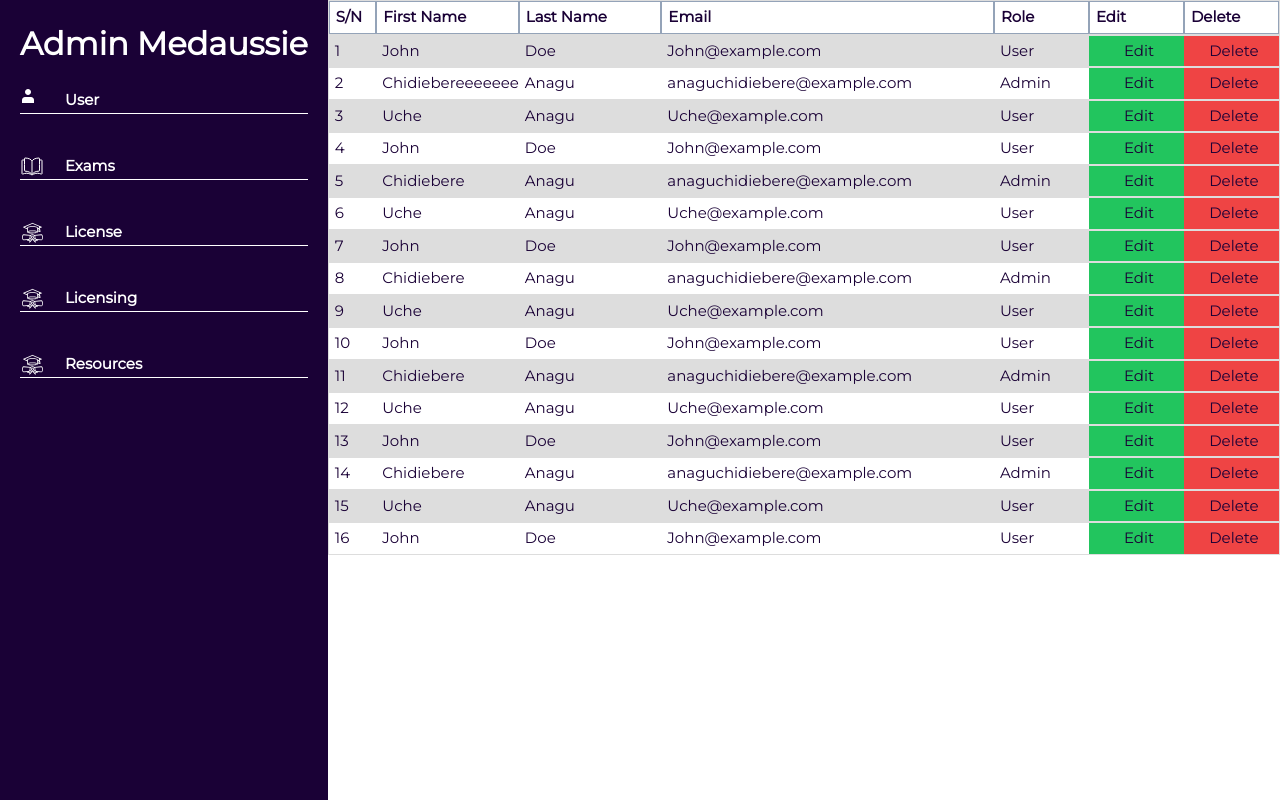
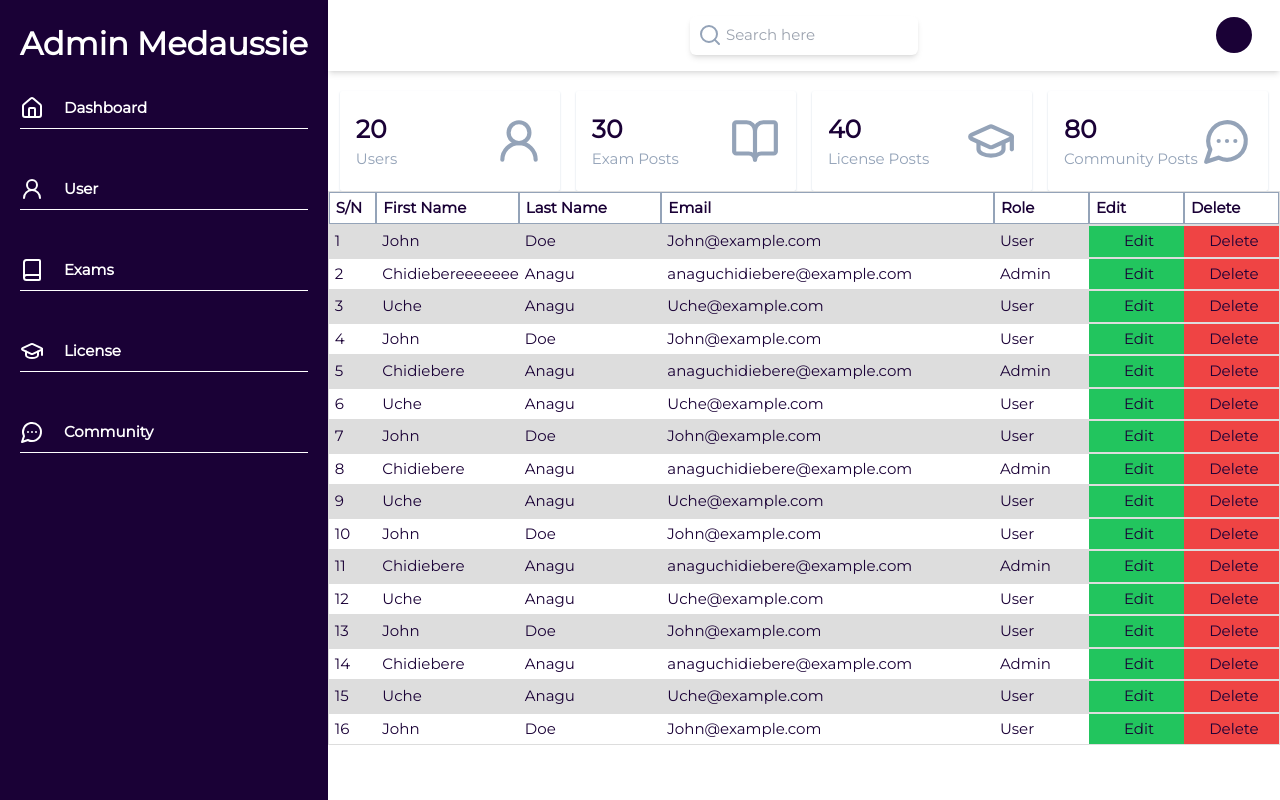
Before and after one commit to Eradz/Medaussie, a Next.js app: page /admin in a window 1280 px wide. Shown: the top 800 px of the page. Built offline with nearby package versions, Linux system fonts and the light colour scheme.

Commit message:
Added topbar and dashboard

```diff
--- a/src/app/admin/(home)/page.tsx
+++ b/src/app/admin/(home)/page.tsx
@@ -1,50 +1,34 @@
+import Link from 'next/link'
 import React from 'react'
-
-const users :{firstname: string, lastname: string, email: string, role: string}[] = [
-    {firstname: 'John', lastname: 'Doe', email: 'John@example.com', role: 'User'},
-    {firstname: 'Chidiebereeeeeeee', lastname: 'Anagu', email: 'anaguchidiebere@example.com', role: 'Admin'},
-    {firstname: 'Uche', lastname: 'Anagu', email: 'Uche@example.com', role: 'User'},
-    {firstname: 'John', lastname: 'Doe', email: 'John@example.com', role: 'User'},
-    {firstname: 'Chidiebere', lastname: 'Anagu', email: 'anaguchidiebere@example.com', role: 'Admin'},
-    {firstname: 'Uche', lastname: 'Anagu', email: 'Uche@example.com', role: 'User'},
-    {firstname: 'John', lastname: 'Doe', email: 'John@example.com', role: 'User'},
-    {firstname: 'Chidiebere', lastname: 'Anagu', email: 'anaguchidiebere@example.com', role: 'Admin'},
-    {firstname: 'Uche', lastname: 'Anagu', email: 'Uche@example.com', role: 'User'},
-    {firstname: 'John', lastname: 'Doe', email: 'John@example.com', role: 'User'},
-    {firstname: 'Chidiebere', lastname: 'Anagu', email: 'anaguchidiebere@example.com', role: 'Admin'},
-    {firstname: 'Uche', lastname: 'Anagu', email: 'Uche@example.com', role: 'User'},
-    {firstname: 'John', lastname: 'Doe', email: 'John@example.com', role: 'User'},
-    {firstname: 'Chidiebere', lastname: 'Anagu', email: 'anaguchidiebere@example.com', role: 'Admin'},
-    {firstname: 'Uche', lastname: 'Anagu', email: 'Uche@example.com', role: 'User'},
-    {firstname: 'John', lastname: 'Doe', email: 'John@example.com', role: 'User'},
+import User from '../users/page'
+import { User2Icon, BookOpenIcon, GraduationCapIcon, MessageCircleMoreIcon } from 'lucide-react'
+const sectors:{name: string, amount: string, icon: React.ReactNode, link: string}[] = [
+    {name: 'Users', amount: '20', icon: <User2Icon size={50}/>, link: '/User'},
+    {name: 'Exam Posts', amount: '30', icon: <BookOpenIcon size={50}/>, link: '/Admin'},
+    {name: 'License Posts', amount: '40', icon: <GraduationCapIcon size={50}/>, link: '/license'},
+    {name: 'Community Posts', amount: '80', icon: <MessageCircleMoreIcon size={50}/>, link: '/community'},
 ]
-const User = () => {
+const Dashboard = () => {
   return (
- <div className='bg-primary h-full overflow-scroll overflow-x-hidden flex flex-col '>
-    <table className=' flex flex-col border-collapse'>
-    <tbody><tr  className='flex border-collapse text-left'>
-        <th className='w-[5%] border border-solid border-slate-400 py-1 pl-[6px]'>S/N</th>
-        <th className='w-[15%] border border-solid border-slate-400 py-1 pl-[6px] '>First Name</th>
-        <th className='w-[15%] border border-solid border-slate-400 py-1 pl-[6px]'>Last Name</th>
-        <th className='w-[35%] border border-solid border-slate-400 py-1 pl-[6px] '>Email</th>
-        <th className='w-[10%] border border-solid border-slate-400 py-1 pl-[6px]'>Role</th>
-        <th className='w-[10%] border border-solid border-slate-400 py-1 pl-[6px]'>Edit</th>
-        <th className='w-[10%] border border-solid border-slate-400 py-1 pl-[6px]'>Delete</th>
-      </tr>
-  {users.map((user, i) => {
-    return (
-      <tr key={i} className={i % 2 != 0 ? 'flex items-center' : 'flex items-center bg-[#dddddd] '}>
-        <td className='w-[5%] py-1 pl-[6px] '>{i + 1}</td>
-        <td className='w-[15%] py-1 pl-[6px] overflow-hidden'>{user.firstname}</td>
-        <td className='w-[15%] py-1 pl-[6px] overflow-hidden'>{user.lastname}</td>
-        <td className='w-[35%] py-1 pl-[6px] overflow-hidden'>{user.email}</td>
-        <td className='w-[10%] py-1 pl-[6px]'>{user.role}</td>
-        <td className='w-[10%] py-1 pl-[6px] text-center hover:cursor-pointer bg-green-500 hover:bg-green-300'>Edit</td>
-        <td className='w-[10%] py-1 pl-[6px] text-center hover:cursor-pointer bg-red-500 hover:bg-red-200'>Delete</td>
-      </tr>
-)
-})}</tbody></table></div>
+ <div className='bg-primary h-full  flex flex-col py-5 overflow-hidden'>
+    <div className="grid md:grid-cols-4  gap-4 px-3 ">
+           { sectors.map((item) => {
+           return <div
+           key={item.name} className= {`bg-primary shadow-sm shadow-slate-300 w-[100%] flex justify-center px-4 py-5 rounded-sm hover:scale-110 transition ease-in-out delay-200 `} >
+            <Link href={item.link} className='flex justify-between items-center w-full'>
+            <div className='flex flex-col'>
+            <p className='text-[25px] text-secondary font-black'>{item.amount}</p>
+            <p className='text-slate-400 ' >{item.name}</p>
+            </div>
+            <p className='text-slate-400'>{item.icon}</p>
+            </Link>
+        </div>
+           })
+            }
+        </div>
+      <User/>
+        </div>
   )
 }
 
-export default User
+export default Dashboard
--- a/src/app/admin/_components/SideBar.tsx
+++ b/src/app/admin/_components/SideBar.tsx
@@ -1,15 +1,13 @@
 import React from 'react'
 import Link from 'next/link'
-import UserIcon from '../../../../components/icons/user'
-import BookIcon from '../../../../components/icons/book'
-import LicenseIcon from '../../../../components/icons/license'
+import { HomeIcon, User2Icon, BookIcon, GraduationCapIcon, MessageCircleMoreIcon } from 'lucide-react'
 
 const navLinks = [
-    {name: "User", link:"/users", icon: <UserIcon/>},
+    {name: "Dashboard", link:"/", icon: <HomeIcon/>},
+    {name: "User", link:"/users", icon: <User2Icon/>},
     {name: "Exams", link:"/exams", icon: <BookIcon/>},
-    {name: "License", link:"/licenses",  icon: <LicenseIcon/>},
-    {name: "Licensing", link:"/license", icon: <LicenseIcon/>},
-    {name: "Resources", link:"/resources", icon: <LicenseIcon/>},
+    {name: "License", link:"/licenses",  icon: <GraduationCapIcon/>},
+    {name: "Community", link:"/community", icon: <MessageCircleMoreIcon/>},
 ]
 const SideBar = () => {
   return (
@@ -20,7 +18,7 @@ const SideBar = () => {
         {navLinks.map(({name, link, icon})=>{
             return(
                 <div  key={name} className='flex flex-col py-5'>
-                <Link href={`/admin${link}`} className='flex gap-5 items-center'>
+                <Link href={`/admin${link}`} className='flex gap-5 items-center py-2'>
                     {icon}<p className='font-bold text-left'>{name}</p>
                 </Link>
                 <div className='w-full h-[1px] bg-primary'></div>
--- /dev/null
+++ b/src/app/admin/_components/TopBar.tsx
@@ -0,0 +1,16 @@
+import React from 'react'
+import { Search } from 'lucide-react'
+
+const TopBar = () => {
+  return (
+        <div className='bg-primary flex justify-center items-center p-4 shadow-md relative'>
+        <div className='flex items-center rounded-md  relative'>
+        <input type="text" name='Search' placeholder="Search here" className='pl-9 pr-3 py-2 focus:outline-none shadow-md rounded-md ' />
+        <Search className='absolute left-2 text-slate-400 hover:cursor-pointer'/>
+        </div>
+        <div className='bg-secondary w-9 h-9 rounded-full absolute right-7'></div>
+        </div>
+  )
+}
+
+export default TopBar
--- a/src/app/admin/_components/User.tsx
+++ /dev/null
@@ -1,50 +0,0 @@
-import React from 'react'
-
-const users :{firstname: string, lastname: string, email: string, role: string}[] = [
-    {firstname: 'John', lastname: 'Doe', email: 'John@example.com', role: 'User'},
-    {firstname: 'Chidiebereeeeeeee', lastname: 'Anagu', email: 'anaguchidiebere@example.com', role: 'Admin'},
-    {firstname: 'Uche', lastname: 'Anagu', email: 'Uche@example.com', role: 'User'},
-    {firstname: 'John', lastname: 'Doe', email: 'John@example.com', role: 'User'},
-    {firstname: 'Chidiebere', lastname: 'Anagu', email: 'anaguchidiebere@example.com', role: 'Admin'},
-    {firstname: 'Uche', lastname: 'Anagu', email: 'Uche@example.com', role: 'User'},
-    {firstname: 'John', lastname: 'Doe', email: 'John@example.com', role: 'User'},
-    {firstname: 'Chidiebere', lastname: 'Anagu', email: 'anaguchidiebere@example.com', role: 'Admin'},
-    {firstname: 'Uche', lastname: 'Anagu', email: 'Uche@example.com', role: 'User'},
-    {firstname: 'John', lastname: 'Doe', email: 'John@example.com', role: 'User'},
-    {firstname: 'Chidiebere', lastname: 'Anagu', email: 'anaguchidiebere@example.com', role: 'Admin'},
-    {firstname: 'Uche', lastname: 'Anagu', email: 'Uche@example.com', role: 'User'},
-    {firstname: 'John', lastname: 'Doe', email: 'John@example.com', role: 'User'},
-    {firstname: 'Chidiebere', lastname: 'Anagu', email: 'anaguchidiebere@example.com', role: 'Admin'},
-    {firstname: 'Uche', lastname: 'Anagu', email: 'Uche@example.com', role: 'User'},
-    {firstname: 'John', lastname: 'Doe', email: 'John@example.com', role: 'User'},
-]
-const User = () => {
-  return (
- <div className='bg-primary h-full overflow-scroll overflow-x-hidden flex flex-col '>
-    <table className=' flex flex-col border-collapse'>
-    <tbody><tr  className='flex border-collapse text-left'>
-        <th className='w-[5%] border border-solid border-slate-400 py-1 pl-[6px]'>S/N</th>
-        <th className='w-[15%] border border-solid border-slate-400 py-1 pl-[6px] '>First Name</th>
-        <th className='w-[15%] border border-solid border-slate-400 py-1 pl-[6px]'>Last Name</th>
-        <th className='w-[35%] border border-solid border-slate-400 py-1 pl-[6px] '>Email</th>
-        <th className='w-[10%] border border-solid border-slate-400 py-1 pl-[6px]'>Role</th>
-        <th className='w-[10%] border border-solid border-slate-400 py-1 pl-[6px]'>Edit</th>
-        <th className='w-[10%] border border-solid border-slate-400 py-1 pl-[6px]'>Delete</th>
-      </tr>
-  {users.map((user, i) => {
-    return (
-      <tr key={i} className={i % 2 != 0 ? 'flex items-center' : 'flex items-center bg-[#dddddd] '}>
-        <td className='w-[5%] py-1 pl-[6px] '>{i + 1}</td>
-        <td className='w-[15%] py-1 pl-[6px] overflow-hidden'>{user.firstname}</td>
-        <td className='w-[15%] py-1 pl-[6px] overflow-hidden'>{user.lastname}</td>
-        <td className='w-[35%] py-1 pl-[6px] overflow-hidden'>{user.email}</td>
-        <td className='w-[10%] py-1 pl-[6px]'>{user.role}</td>
-        <td className='w-[10%] py-1 pl-[6px] text-center hover:cursor-pointer bg-green-500 hover:bg-green-300'>Edit</td>
-        <td className='w-[10%] py-1 pl-[6px] text-center hover:cursor-pointer bg-red-500 hover:bg-red-200'>Delete</td>
-      </tr>
-)
-})}</tbody></table></div>
-  )
-}
-
-export default User
--- a/src/app/admin/exams/page.tsx
+++ b/src/app/admin/exams/page.tsx
@@ -2,11 +2,6 @@
 
 import React, {useState} from "react";
 import Tiptap from "@/components/tiptap/tiptap";
-// import Image from "next/image";
-// import Link from "next/link";
-// import { useRouter } from "next/navigation";
-// import { FileInput, Label } from "flowbite-react";
-// import Upload from "@/components/icons/Upload";
 
 function Page() {
   const [title, setTitle] = useState("");
--- a/src/app/admin/layout.tsx
+++ b/src/app/admin/layout.tsx
@@ -1,6 +1,6 @@
 import React from 'react'
-import Footer from '../(Homepage)/_components/Footer'
 import SideBar from './_components/SideBar'
+import TopBar from './_components/TopBar'
 
 const layout = ({children}: {children: React.ReactNode}) => {
   return (
@@ -10,10 +10,10 @@ const layout = ({children}: {children: React.ReactNode}) => {
         <SideBar/>
         </div>
         <div className='w-full '>
+          <TopBar/>
        {children}
         </div>
         </div>
-        <Footer/>
     </div>
   )
 }
```
Also changed, not shown: public/exam.jpg, public/license.jpg.
